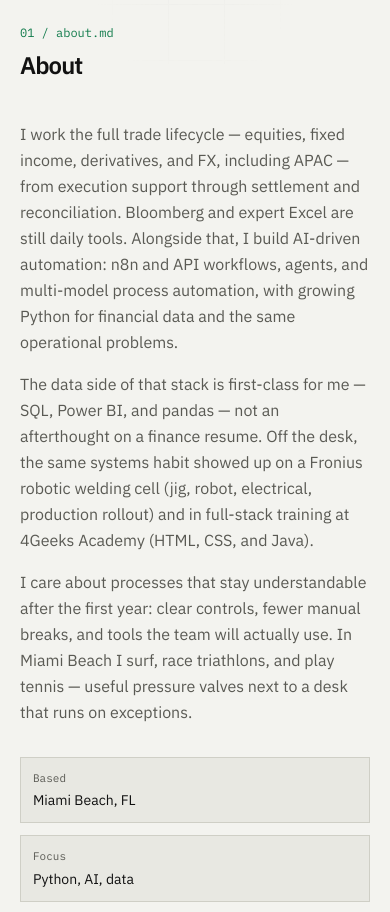
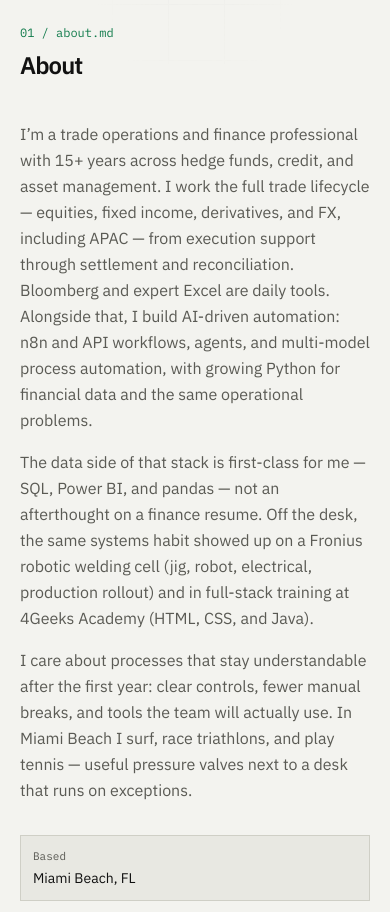
Before and after one commit to al4142/portfolio, a Next.js app: page / in a window 390 px wide. Shown: the part 780-1692 px from the top of the page. Built offline with nearby package versions, Linux system fonts and the light colour scheme.

Commit message:
Lead About with 15+ years in trade operations and finance.
Keep resume titles and dates unchanged; still no phone or street address.

Co-authored-by: Alex Lopez <al4142@users.noreply.github.com>

```diff
--- a/src/content/site.ts
+++ b/src/content/site.ts
@@ -127,7 +127,7 @@ export const site: SiteContent = {
   about: {
     title: "About",
     paragraphs: [
-      "I work the full trade lifecycle — equities, fixed income, derivatives, and FX, including APAC — from execution support through settlement and reconciliation. Bloomberg and expert Excel are still daily tools. Alongside that, I build AI-driven automation: n8n and API workflows, agents, and multi-model process automation, with growing Python for financial data and the same operational problems.",
+      "I’m a trade operations and finance professional with 15+ years across hedge funds, credit, and asset management. I work the full trade lifecycle — equities, fixed income, derivatives, and FX, including APAC — from execution support through settlement and reconciliation. Bloomberg and expert Excel are daily tools. Alongside that, I build AI-driven automation: n8n and API workflows, agents, and multi-model process automation, with growing Python for financial data and the same operational problems.",
       "The data side of that stack is first-class for me — SQL, Power BI, and pandas — not an afterthought on a finance resume. Off the desk, the same systems habit showed up on a Fronius robotic welding cell (jig, robot, electrical, production rollout) and in full-stack training at 4Geeks Academy (HTML, CSS, and Java).",
       "I care about processes that stay understandable after the first year: clear controls, fewer manual breaks, and tools the team will actually use. In Miami Beach I surf, race triathlons, and play tennis — useful pressure valves next to a desk that runs on exceptions.",
     ],
```
